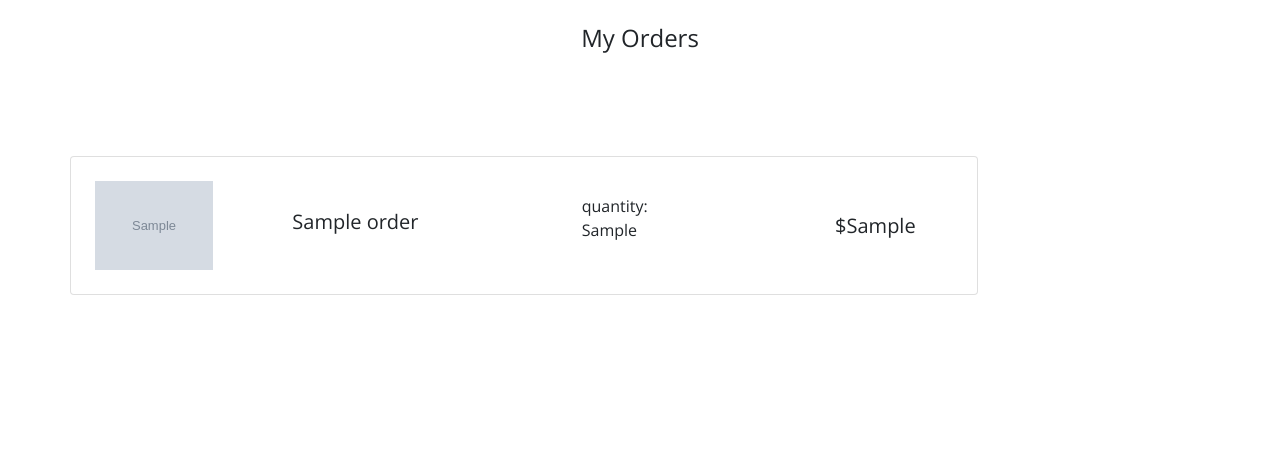
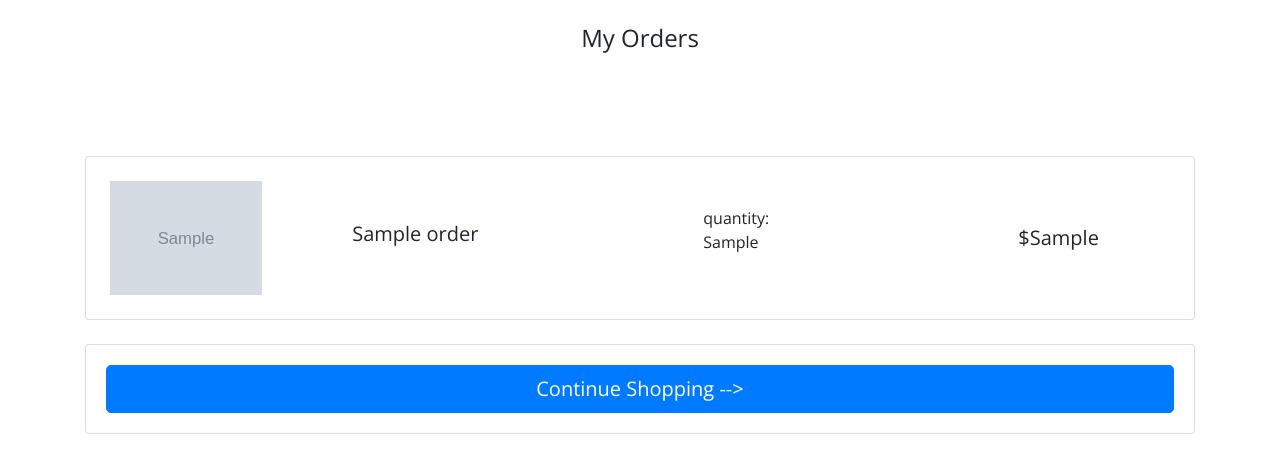
Before and after one commit to clever-developer-python/E-commerce, a Django app: page /order/ in a window 1280 px wide. Shown: the part 60-533 px from the top of the page. Run offline with Django 3.2, Linux system fonts and the light colour scheme; a user stored in the database is signed in; tables that the repository leaves empty hold one stand-in row (values such as "Sample post"); grey boxes marked "Sample" are stand-in pictures; some libraries are stand-ins or nearby versions.

Commit message:
fixed order page frontend

```diff
--- a/store/templates/order.html
+++ b/store/templates/order.html
@@ -83,9 +83,9 @@
   <section class="h-100" >
     <div class="container h-100 py-5">
       <br>
+
   {% for item in orders %}
-  <div id="order-item">
-  <div class="row" id="myItems">
+  <div id="cart-item">
     <div class="card rounded-3 mb-4">
       <div class="card-body p-4">
         <div class="row d-flex justify-content-between align-items-center">
@@ -116,8 +116,13 @@
         </div>
       </div>
     </div>
+{% endfor %}
+
+<div class="card">
+  <div class="card-body">
+    <button type="submit" class="btn btn-primary btn-block btn-lg">Continue Shopping  --></button>
   </div>
-{% endfor %}
+</div>
 
 <script>
 
```
Also changed, not shown: 4 other files.
